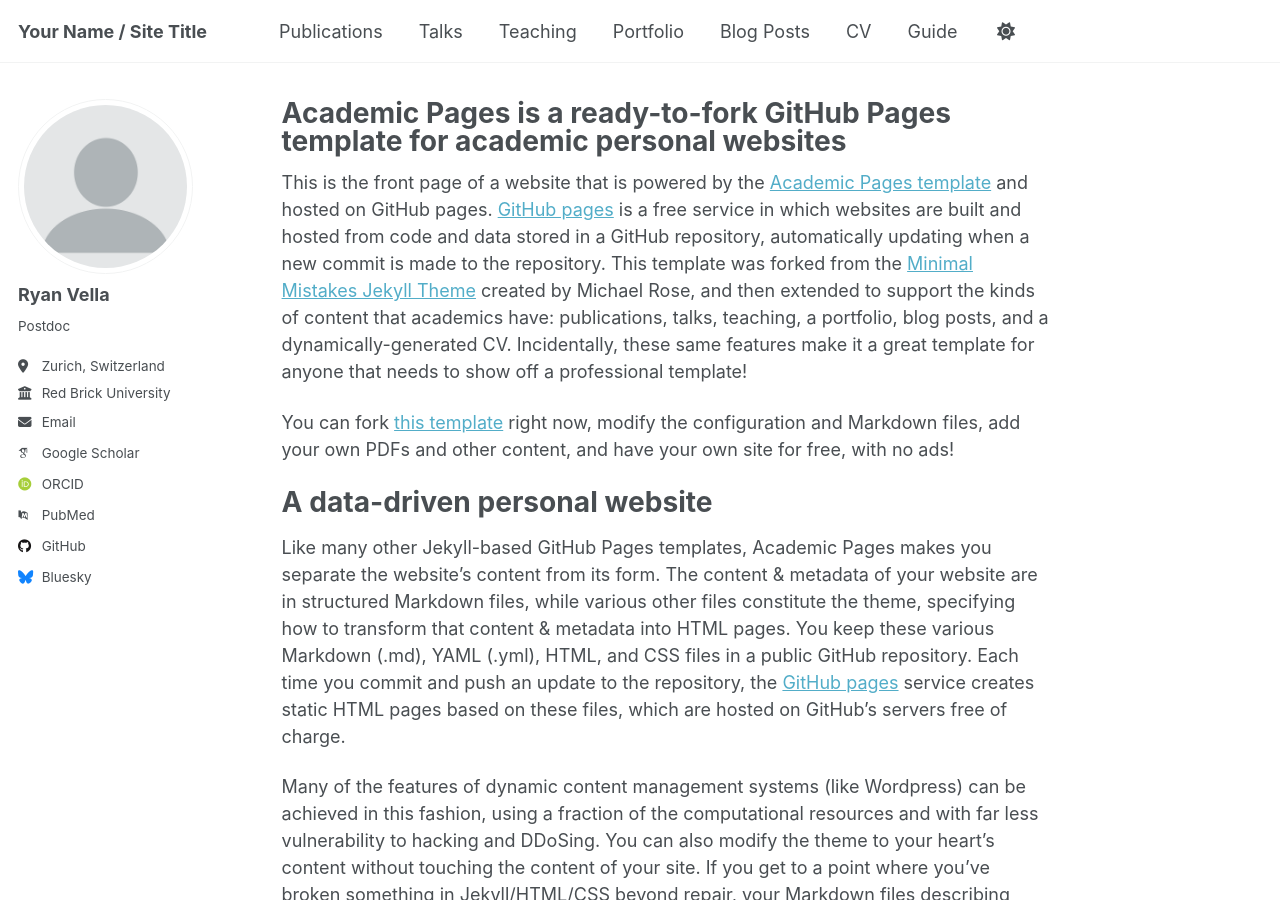
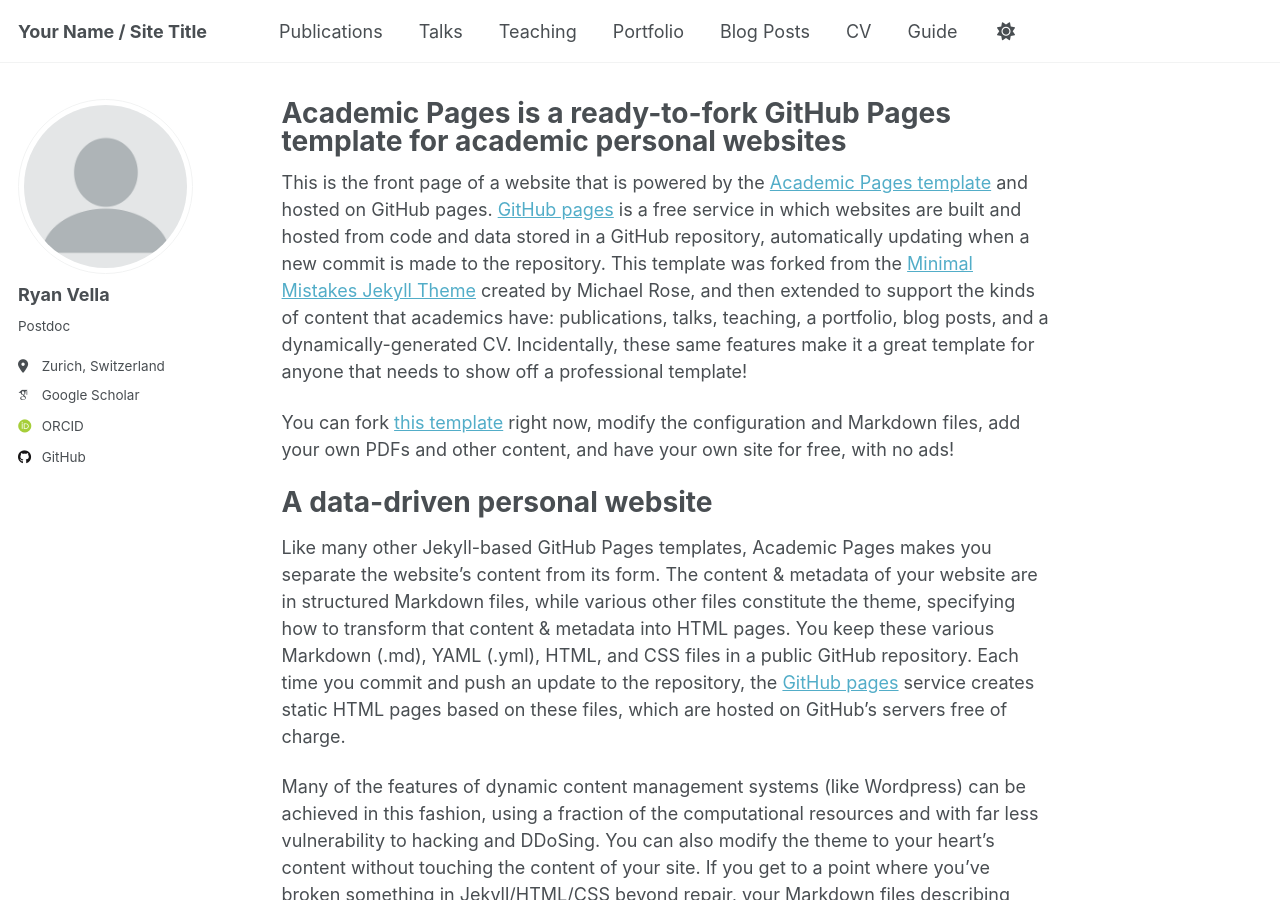
Before and after one commit to ryanvella9/ryanvella9.github.io, a Jekyll site: the page built from _pages/about.md, in a window 1280 px wide and 900 px high. Built offline with Jekyll 4.4.1, drawn with Linux system fonts in a browser that asks for light colours; some web fonts are replaced; a script that is not in the unit is left out; part of the change alters nothing that is shown.

Commit message:
Update _config.yml

```diff
--- a/_config.yml
+++ b/_config.yml
@@ -27,21 +27,21 @@ author:
   pronouns         : # example: "she/her"
   bio              : "Postdoc"
   location         : "Zurich, Switzerland"
-  employer         : "Red Brick University"
-  uri              : # URL
-  email            : "none@example.org"
+  # employer         : "Red Brick University"
+  # uri              : # URL
+  # email            : "none@example.org"
 
   # Academic websites
   academia         : # URL
   arxiv            : # URL - Update with the correct link to your profile
-  googlescholar    : "https://scholar.google.com/citations?user=PS_CX0AAAAAJ"
+  googlescholar    : "https://scholar.google.com/citations?user=T3QXwYwAAAAJ&hl=en"
   impactstory      : # URL
-  orcid            : "http://orcid.org/yourorcidurl"
+  orcid            : "https://orcid.org/0000-0003-0748-9286"
   semantic         : # URL
-  pubmed           : "https://www.ncbi.nlm.nih.gov/pubmed/?term=john+snow"
+  # pubmed           : "https://www.ncbi.nlm.nih.gov/pubmed/?term=john+snow"
   researchgate     : # URL
   scopus           : # URL
-
+#
   # Repositories and software development
   bitbucket        : # Username - Update with your username on the site
   codepen          : # Username
@@ -52,7 +52,7 @@ author:
 
   # Social media
   artstation       : # Username
-  bluesky          : "bsky.app" # Replace this with you Bluesky username
+  # bluesky          : "bsky.app" # Replace this with you Bluesky username
   facebook         : # Username
   flickr           : # Username
   foursquare       : # Username
```
